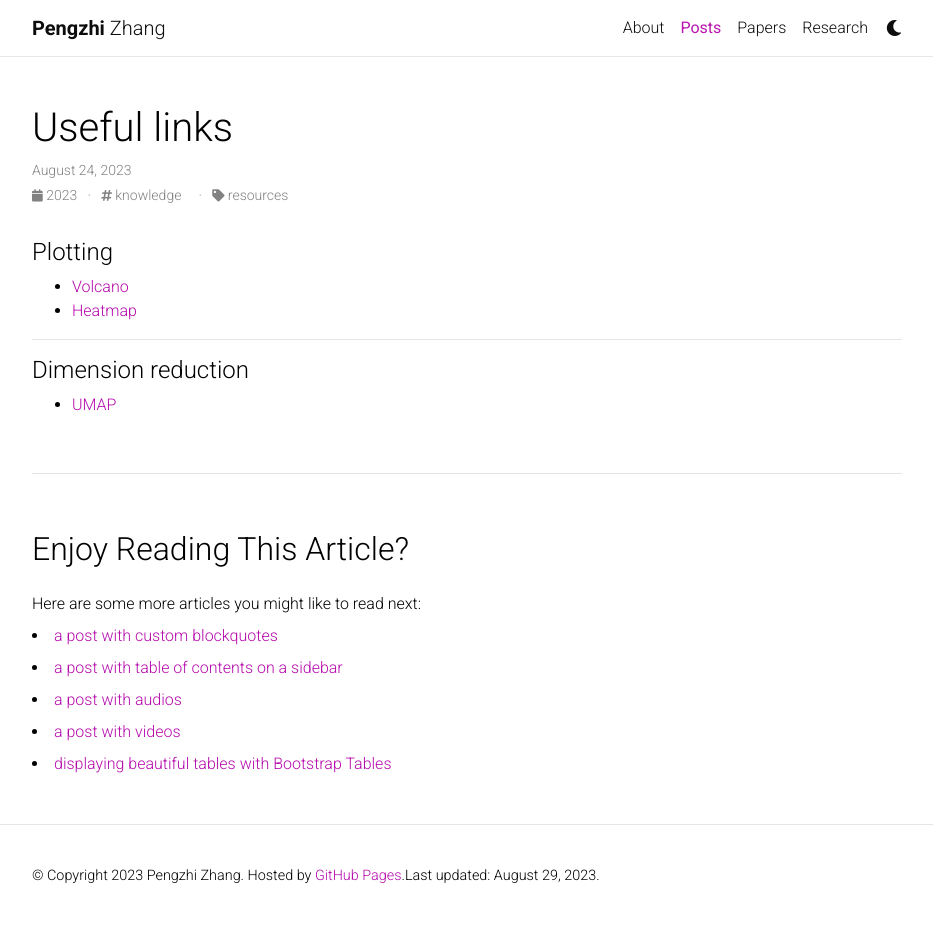
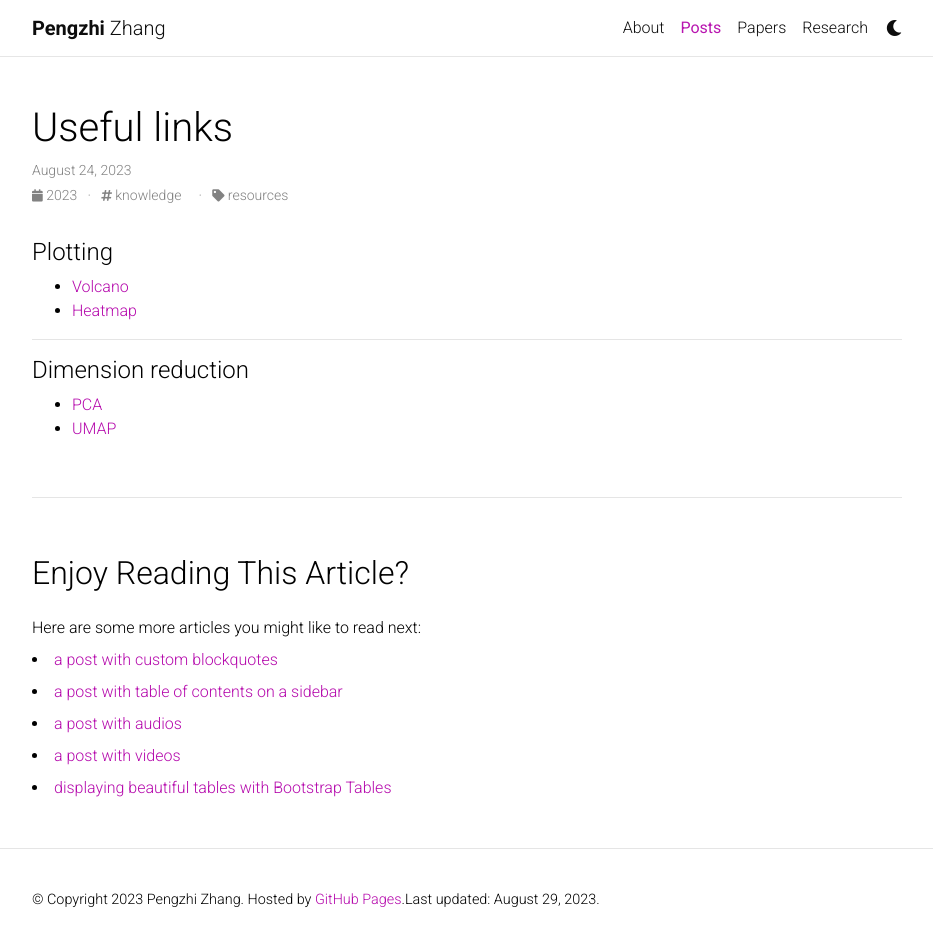
Before and after one commit to biopzhang/biopzhang.github.io, a Jekyll site: the page built from _posts/2023-08-24-useful-links.md, in a window 1280 px wide and 951 px high. Shown: the top 946 px of the window, without its empty margins (173-1106 px from the left). Built offline with Jekyll 4.4.1, drawn with Linux system fonts in a browser that asks for light colours; comment, search, counter and statistics services are not loaded; a style sheet for code colours, icons or effects is not loaded.

Commit message:
Update 2023-08-24-useful-links.md

```diff
--- a/_posts/2023-08-24-useful-links.md
+++ b/_posts/2023-08-24-useful-links.md
@@ -16,7 +16,9 @@ categories: resources
 
 #### Dimension reduction
 <ul>
+    <li><a href="    https://ordination.okstate.edu/PCA.htm">PCA</a></li>
     <li><a href="https://pair-code.github.io/understanding-umap">UMAP</a></li>
+
 </ul>
 
 
```
